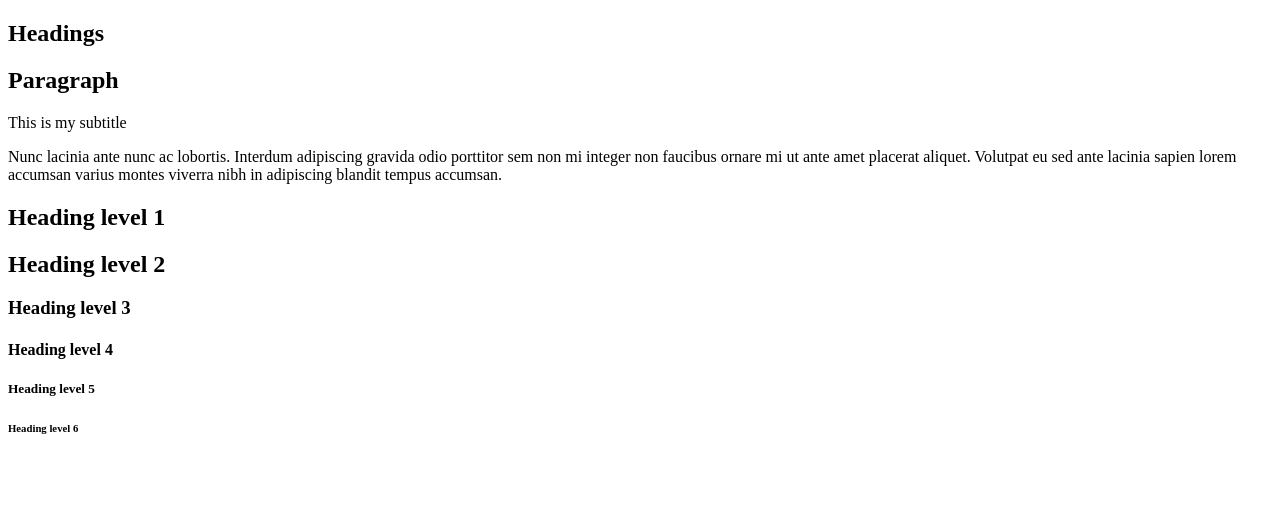
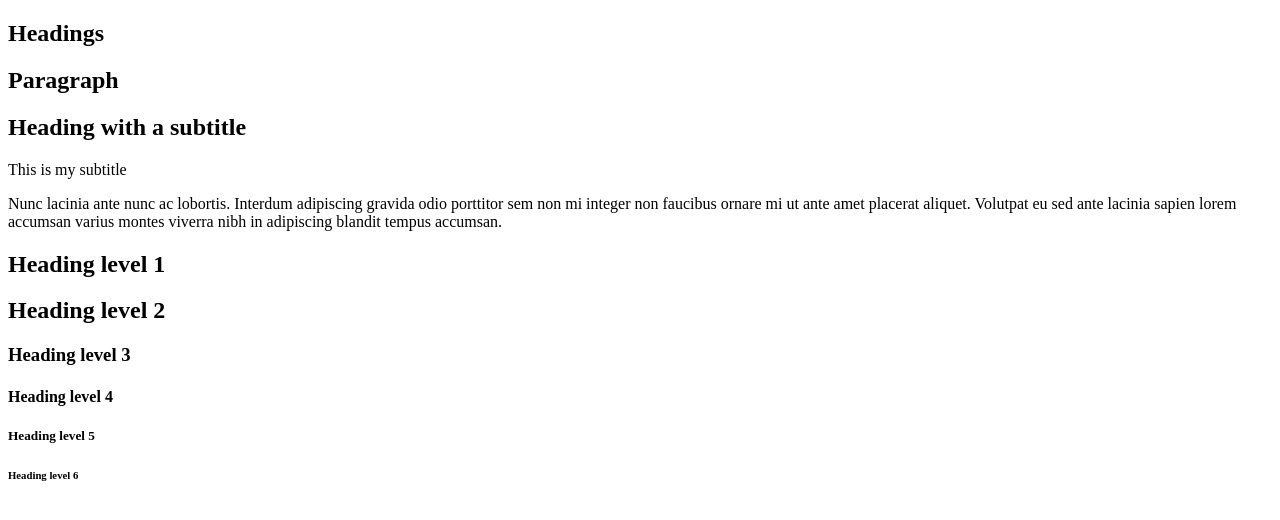
Before and after one commit to PhYdrogen/holbertonschool-web_front_end, a plain HTML site: page html_advanced/13-styleguide.html in a window 1280 px wide. Drawn offline with Linux system fonts and the light colour scheme.

Commit message:
h2 header

```diff
--- a/html_advanced/13-styleguide.html
+++ b/html_advanced/13-styleguide.html
@@ -19,6 +19,7 @@
                         <header>
                             <h2>Paragraph</h2>
                         </header>
+                        <h2>Heading with a subtitle</h2>
                         <p>This is my subtitle</p>
                         <p>Nunc lacinia ante nunc ac lobortis. Interdum adipiscing gravida odio porttitor sem non mi integer non faucibus ornare mi ut ante amet placerat aliquet. Volutpat eu sed ante lacinia sapien lorem accumsan varius montes viverra nibh in adipiscing blandit tempus accumsan.</p>
                     </section>
```
